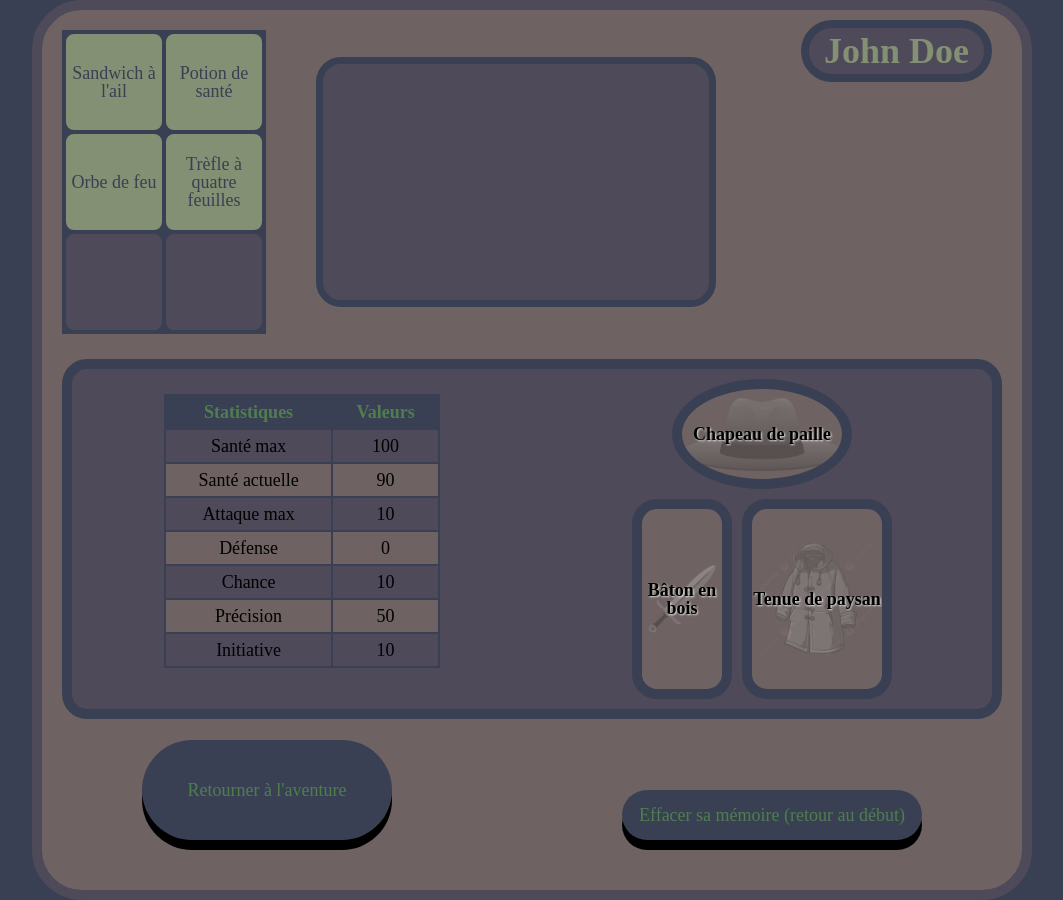
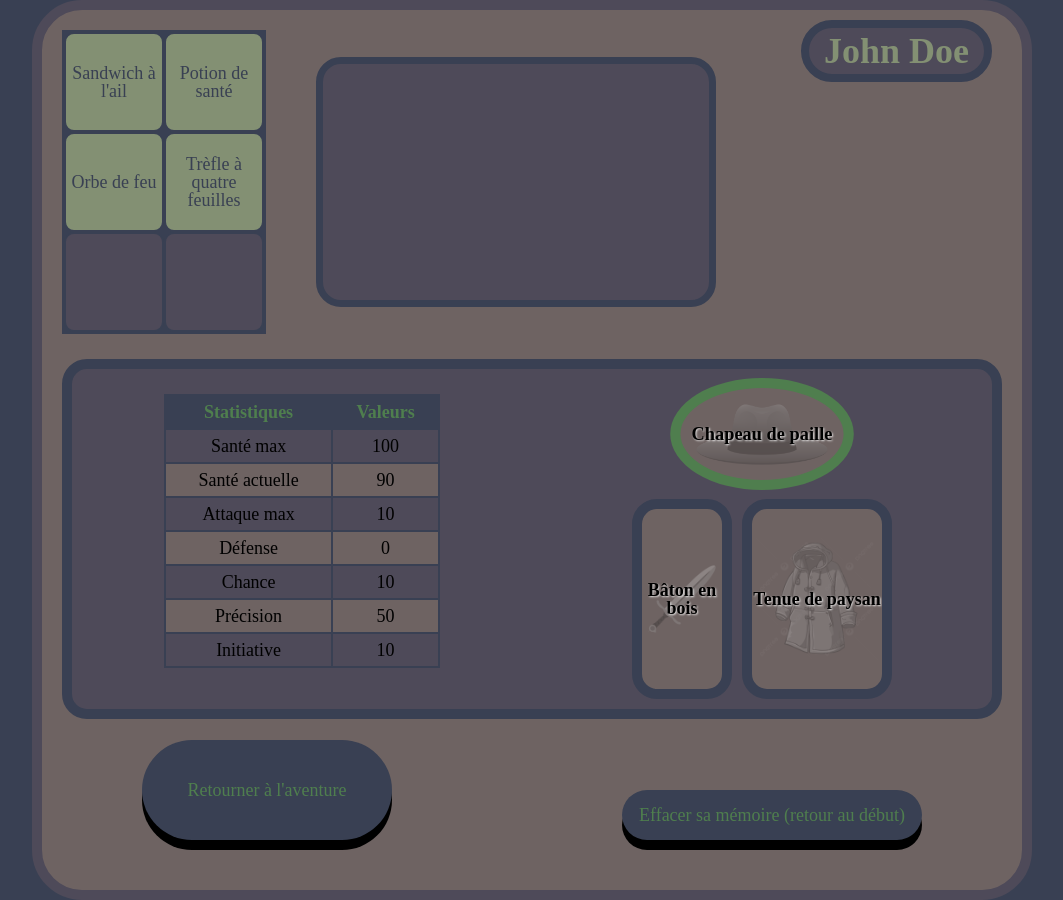
Before and after one commit to GoutteDooo/aventure, a React (Vite) app in the folder aventure-react/: page /status in a window 1280 px wide. In both pictures the pointer is over the element "Chapeau de paille". Shown: the whole page, without its empty margins (108-1171 px from the left). Built offline with nearby package versions, Linux system fonts and the light colour scheme; a web font is replaced by a local one; what @midudev/tailwind-animations would draw is missing.

Commit message:
chore: stats - equipment - resize hat bg

```diff
--- a/aventure-react/src/styles/components/_inventory.scss
+++ b/aventure-react/src/styles/components/_inventory.scss
@@ -29,6 +29,7 @@
         cursor: pointer;
         color: $dark3;
         background: $light2;
+        transition: 0.1s;
         &:hover {
             border: 3px solid $light1;
             color: $white;
--- a/aventure-react/src/styles/components/_stats.scss
+++ b/aventure-react/src/styles/components/_stats.scss
@@ -56,6 +56,7 @@
             border-radius: 25px;
             overflow: hidden;
             position: relative;
+            cursor: pointer;
             &::before {
                 content: "";
                 position: absolute;
@@ -63,11 +64,15 @@
                 left: 0;
                 width: 100%;
                 height: 100%;
-                background-image: url("/src/assets/img/equip_hat.png");
                 background-repeat: no-repeat;
                 background-size: contain;
                 background-position: center;
                 filter: grayscale(100%) opacity(30%);
+            }
+            &:hover {
+                transform: scale(1.02);
+                border-color: $light1;
+                transition: 0.1s;
             }
             p {
                 z-index: 2;
@@ -85,6 +90,10 @@
             width: 180px;
             height: 110px;
             border-radius: 50%;
+            &::before{
+                background-image: url("/src/assets/img/equip_hat.png");
+                background-size: 80%;
+            }
         }
         &__outfit {
             grid-area: b;
--- a/aventure-react/src/styles/main.css
+++ b/aventure-react/src/styles/main.css
@@ -622,6 +622,8 @@ button:active {
   cursor: pointer;
   color: #394053;
   background: #839073;
+  -webkit-transition: 0.1s;
+  transition: 0.1s;
 }
 .inventory__container__item--active:hover {
   border: 3px solid #4f7e4e;
@@ -754,6 +756,7 @@ button:active {
   border-radius: 25px;
   overflow: hidden;
   position: relative;
+  cursor: pointer;
 }
 .stats__equipment__hat::before, .stats__equipment__outfit::before, .stats__equipment__weapon::before {
   content: "";
@@ -762,12 +765,18 @@ button:active {
   left: 0;
   width: 100%;
   height: 100%;
-  background-image: url("/src/assets/img/equip_hat.png");
   background-repeat: no-repeat;
   background-size: contain;
   background-position: center;
   -webkit-filter: grayscale(100%) opacity(30%);
           filter: grayscale(100%) opacity(30%);
+}
+.stats__equipment__hat:hover, .stats__equipment__outfit:hover, .stats__equipment__weapon:hover {
+  -webkit-transform: scale(1.02);
+          transform: scale(1.02);
+  border-color: #4f7e4e;
+  -webkit-transition: 0.1s;
+  transition: 0.1s;
 }
 .stats__equipment__hat p, .stats__equipment__outfit p, .stats__equipment__weapon p {
   z-index: 2;
@@ -784,6 +793,10 @@ button:active {
   width: 180px;
   height: 110px;
   border-radius: 50%;
+}
+.stats__equipment__hat::before {
+  background-image: url("/src/assets/img/equip_hat.png");
+  background-size: 80%;
 }
 .stats__equipment__outfit {
   grid-area: b;
```
Also changed, not shown: 1 other file (tests, documents, lock files or other folders).
